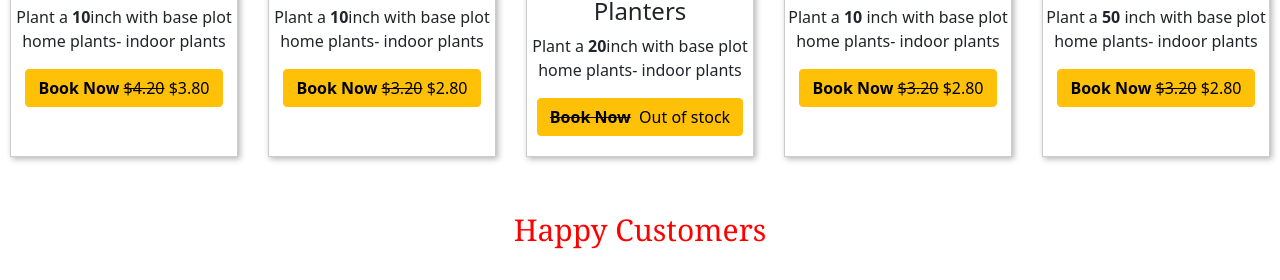
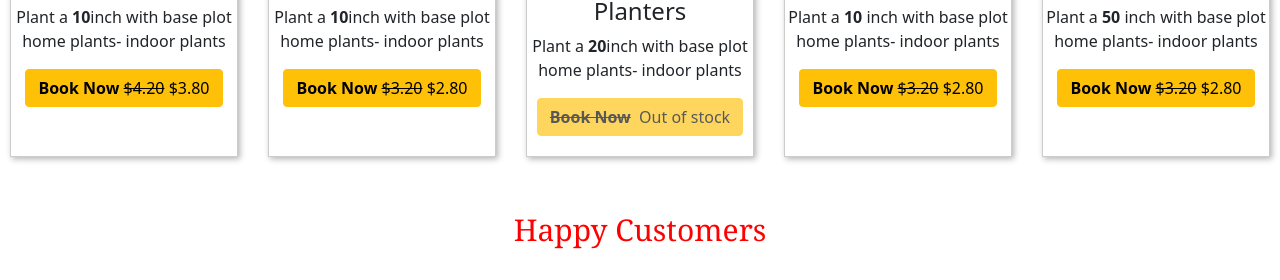
Before and after one commit to grraghav120/PlantsClub.github.io, a plain HTML site: page index.html in a window 1280 px wide. Shown: the part 848-1128 px from the top of the page. Drawn offline with nearby package versions, Linux system fonts and the light colour scheme.

Commit message:
Update index.html

```diff
--- a/index.html
+++ b/index.html
@@ -215,7 +215,7 @@
           <div class="text">
             <h4>Torino Wide Rectangular Planters</h4>
             <p>Plant a <b>20</b>inch with base plot home plants- indoor plants</p>
-            <button type="button" class="btn btn-warning"><s><b>Book Now</b></s>&nbsp Out of stock</button>
+            <button type="button" class="btn btn-warning" disabled ><s><b>Book Now</b></s>&nbsp Out of stock</button>
           </div>
         </article>
         <article>
```
